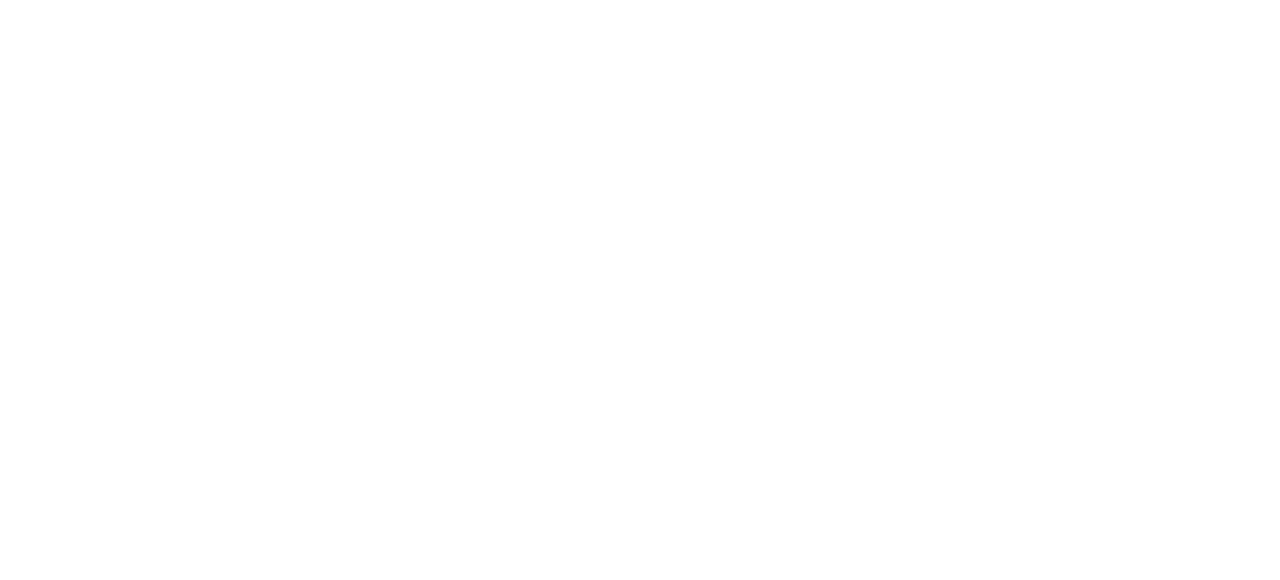
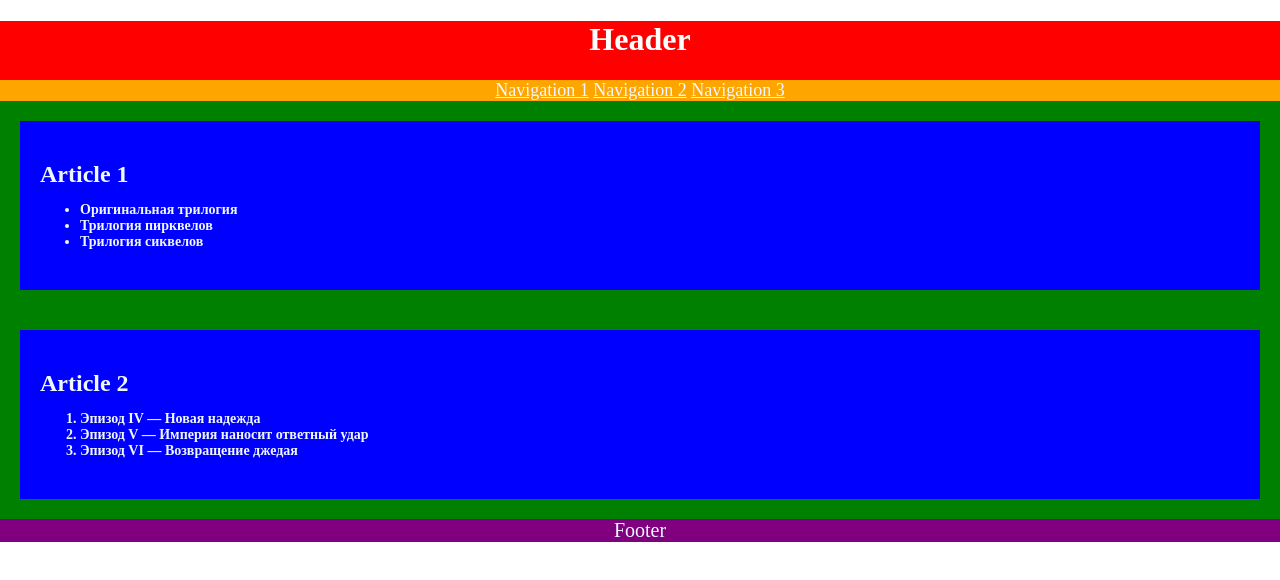
Before and after one commit to js-tasks-ru/htmlcss-20250313_zagudaev-den, a website: page 02-dz0/01-semantic-mockup/solution.html in a window 1280 px wide. Drawn offline with Linux system fonts and the light colour scheme.

Commit message:
выполнил задачу по семтической разметке страницы

```diff
--- a/02-dz0/01-semantic-mockup/solution.html
+++ b/02-dz0/01-semantic-mockup/solution.html
@@ -1,4 +1,41 @@
 <!DOCTYPE html>
 <html lang="ru">
-    <!-- Ваше решение -->
+    <head>
+        <title>Семантическая разметка страницы</title>
+        <meta charset="UTF-8">
+        <link rel="stylesheet" href="style.css">
+    </head>
+
+    <body>
+    <header>
+        <h1>Header</h1>
+        <nav>
+             <a href="#">Navigation 1</a>
+             <a href="#">Navigation 2</a>
+             <a href="#">Navigation 3</a>
+        </nav>
+    </header>
+    <main>
+        <article class="article-1">
+            <h1> Article 1
+                <ul>
+                    <li>Оригинальная трилогия</li>
+                    <li>Трилогия пирквелов</li>
+                    <li>Трилогия сиквелов</li>
+                </ul>
+            </h1>
+        </article>
+        <article class="article-2">
+            <h1> Article 2
+                <ol>
+                    <li>Эпизод IV — Новая надежда</li>
+                    <li>Эпизод V — Империя наносит ответный удар</li>
+                    <li>Эпизод VI — Возвращение джедая</li>
+                </ol>
+            </h1>
+        </article>
+    </main>
+    <footer>Footer</footer>
+</body>
+
 </html>
--- /dev/null
+++ b/02-dz0/01-semantic-mockup/style.css
@@ -0,0 +1,52 @@
+body {
+    margin: 0;
+}
+header {
+    color: white;
+    text-align: center;
+    background-color: red;
+}
+
+a {
+    color: aliceblue;
+}
+
+nav {
+    font-size: 18px;
+    background-color: orange;
+    margin-bottom: 0;
+}
+
+main {
+    background-color: green;
+    display:grid
+}
+
+.article-1 {
+    color: aliceblue;
+    text-align: justify;
+    background-color: blue;
+    margin: 20px;
+    padding: 20px;
+}
+
+.article-2 {
+    margin: 20px;
+    color: aliceblue;
+    text-align: justify;
+    background-color: blue;
+    margin: 20px;
+    padding: 20px;
+}
+
+ul, ol {
+    font-size: 14px;
+}
+
+footer {
+    color: aliceblue;
+    text-align: center;
+    background-color: purple;
+    font-size: 20px;
+    margin: 0;
+}
```
